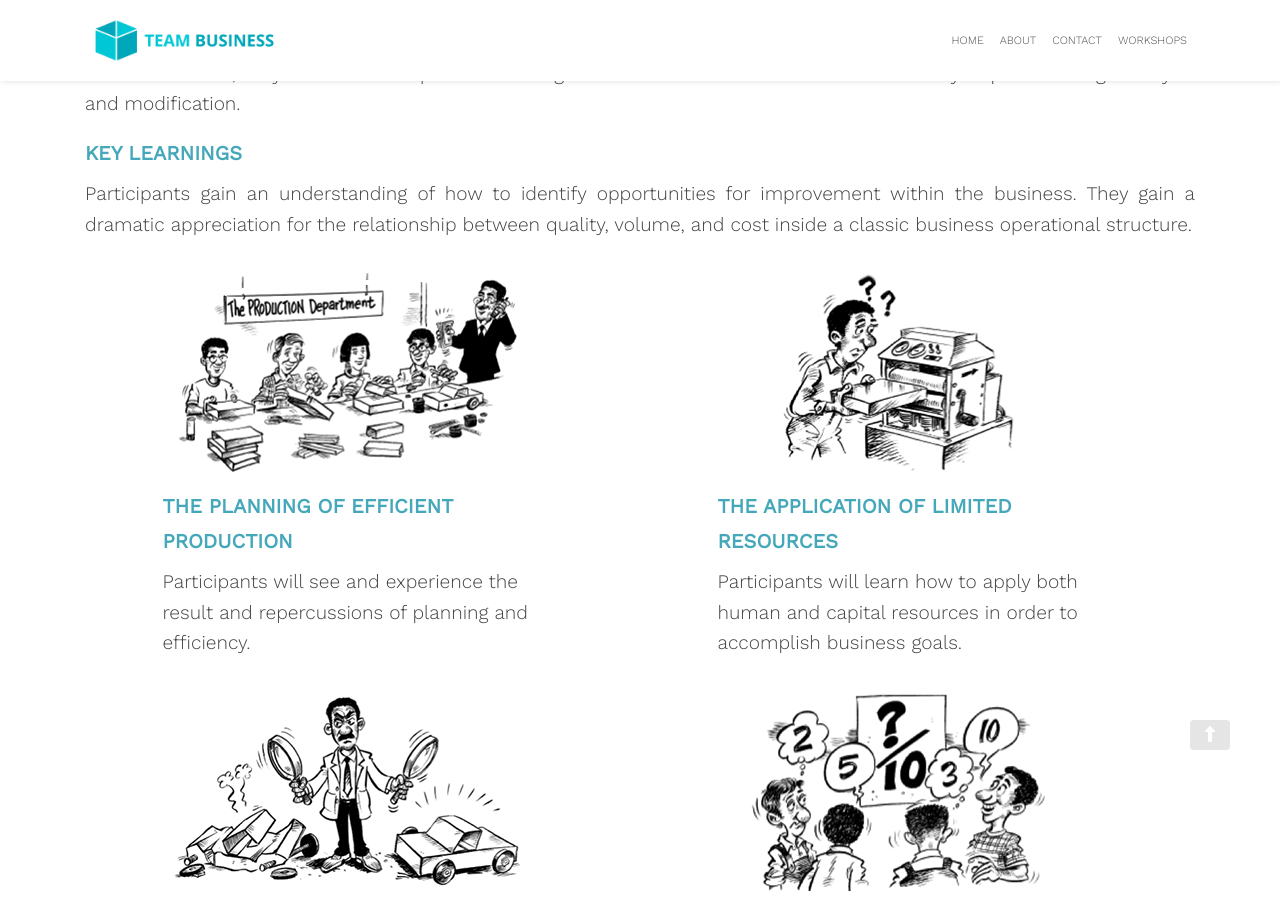
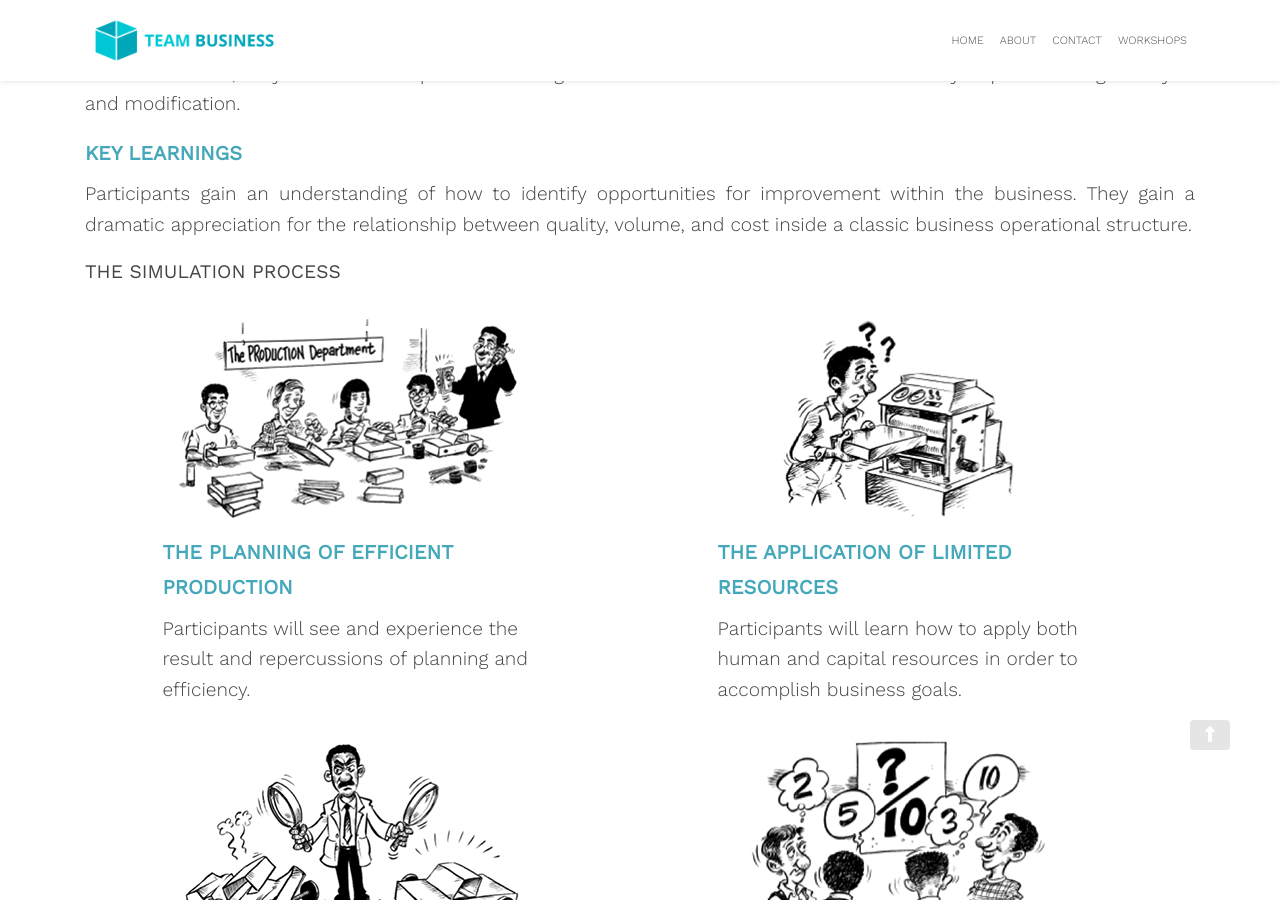
Before and after one commit to zac-heisey/team-business, a Jekyll site: the page built from _pages/car.md, in a window 1280 px wide and 900 px high, scrolled down 1004 px. Built offline with Jekyll 4.4.1, drawn with Linux system fonts in a browser that asks for light colours; nearby versions of some CDN libraries.

Commit message:
Update from Forestry.io Lara Azzam updated _pages/car.md

```diff
--- a/_pages/car.md
+++ b/_pages/car.md
@@ -18,6 +18,8 @@ CIS focuses competing teams on the following **key drivers of profitability**: *
 ### KEY LEARNINGS
 
  Participants gain an understanding of how to identify opportunities for improvement within the business. They gain a dramatic appreciation for the relationship between quality, volume, and cost inside a classic business operational structure.
+
+**THE SIMULATION PROCESS**
 
 <div style="display:flex; flex-wrap:wrap; justify-content:space-around;">
 <div class="car-program" style="width:400px;">
```
